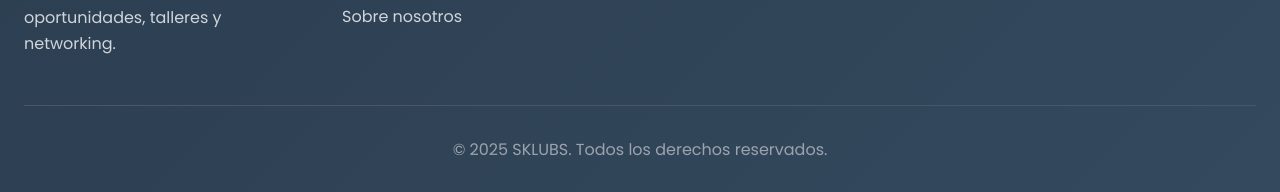
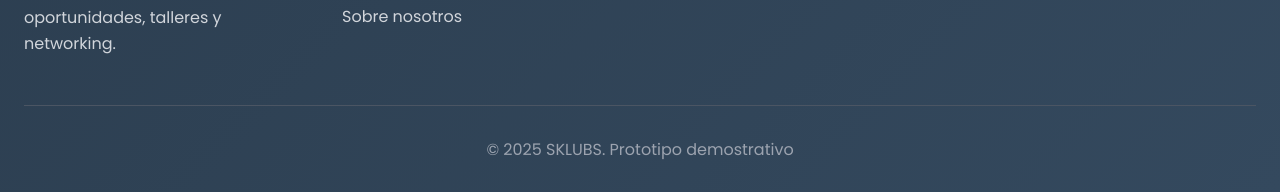
Before and after one commit to FonsecaAj/Sklubs_CR, a plain HTML site: page index.html in a window 1280 px wide. Shown: the part 7144-7336 px from the top of the page. Drawn offline with nearby package versions, Linux system fonts and the light colour scheme.

Commit message:
Update final footer index.html

```diff
--- a/index.html
+++ b/index.html
@@ -625,7 +625,7 @@
 
             <!-- Derechos reservados -->
             <div class="border-t border-gray-600 mt-12 pt-8 text-center">
-                <p class="text-gray-400">© 2025 SKLUBS. Todos los derechos reservados.</p>
+                <p class="text-gray-400">© 2025 SKLUBS. Prototipo demostrativo</p>
             </div>
         </div>
     </footer>
```
